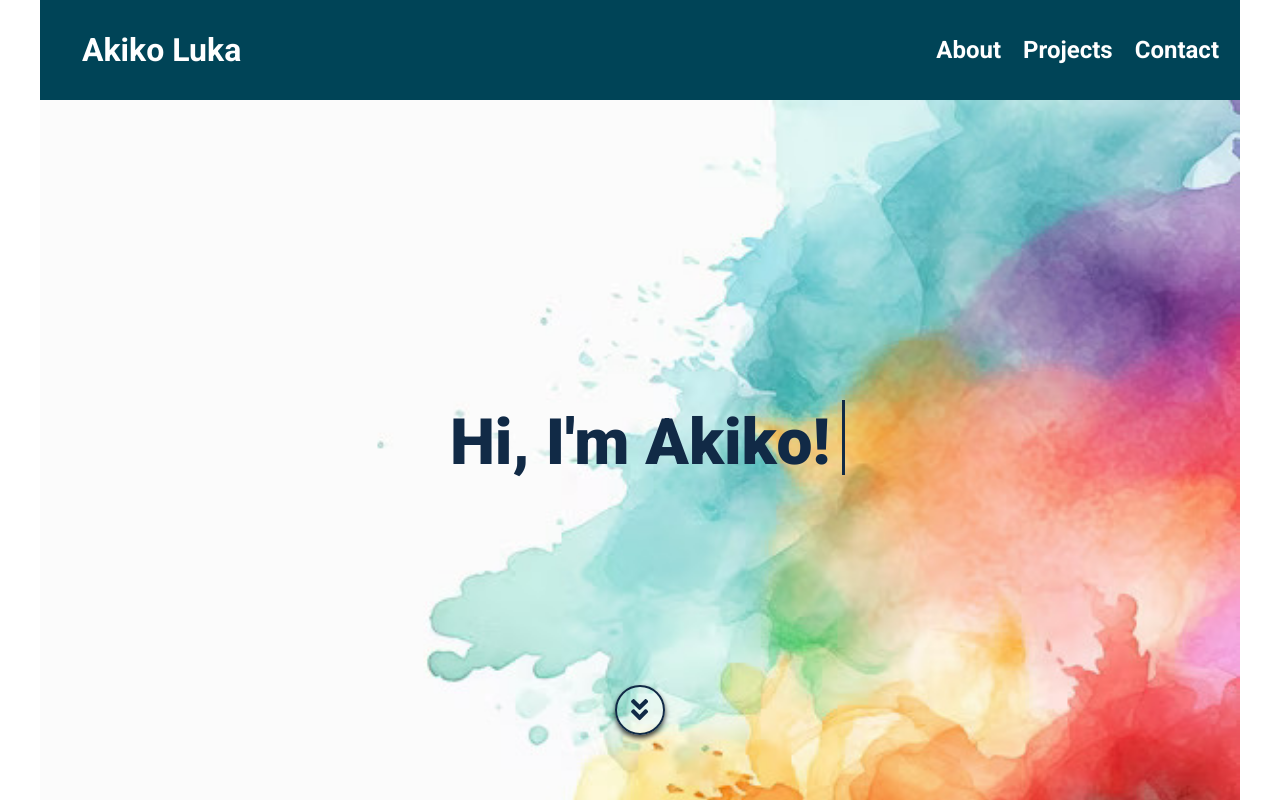
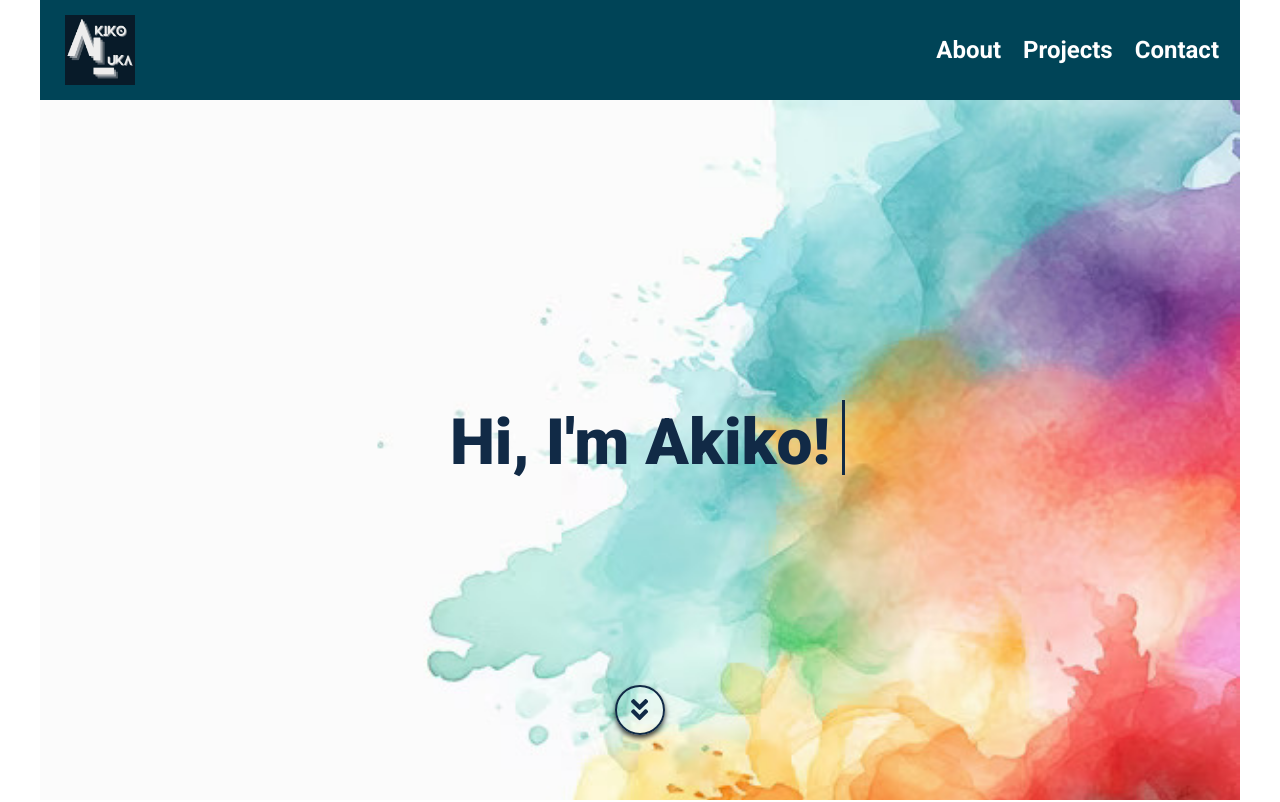
Before and after one commit to akiko-luka/akiko-portfolio, a React (Vite) app: page / in a window 1280 px wide. Shown: the top 802 px of the page. Built offline with nearby package versions, Linux system fonts and the light colour scheme.

Commit message:
add: logo; fix: shade colors

```diff
--- a/src/components/Header/Navbar.css
+++ b/src/components/Header/Navbar.css
@@ -13,11 +13,14 @@
   justify-content: space-between;
   padding: 10px;
 
-  .logo a {
-    color: var(--white);
+  .logo img {
+    /* color: var(--white);
     font-size: 2rem;
     font-weight: 600;
-    padding: 2rem;
+    padding: 2rem; */
+    width: 70px;
+    margin-left: 15px;
+    cursor: pointer;
   }
 
   .navbar__menu {
@@ -30,7 +33,7 @@
       font-size: 1.5rem;
       color: var(--white);
       padding: 10px;
-      transition: transform 300ms;
+      transition: transform 400ms ease-in-out;
     }
 
     a:hover {
--- a/src/components/Header/Navbar.jsx
+++ b/src/components/Header/Navbar.jsx
@@ -1,12 +1,12 @@
-import { Link } from "react-router-dom";
 import "./Navbar.css";
+import logo from "../../assets/logo.jpg"
 
 const Navbar = () => {
   return (
     <>
       <nav className="navbar__container">
         <div className="logo">
-          <a href="#">Akiko Luka</a>
+          <a href="#"><img src={logo} alt="" /></a>
         </div>
         <ul className="navbar__menu">
           <li><a href="#about">About</a></li>
--- a/src/components/SmallProj/SmallProj.css
+++ b/src/components/SmallProj/SmallProj.css
@@ -27,7 +27,7 @@
         /* filter: contrast(0.5); */
 
         transform: scale(1.1);
-        outline: none;
+        /* outline: none; */
 
         /* scale: 1.1;
         rotate: 1deg;
@@ -38,13 +38,14 @@
         background-color: var(--gray);
         width: 250px;
         height: 150px;
-        outline: 3px solid var(--blue);
-        outline-offset: 8px;
+        outline: none;
+        /* outline: 3px solid var(--blue);
+        outline-offset: 8px; */
         box-shadow: var(--box-shadow);
         object-fit: cover;
         object-position: center;
         margin-bottom: 1.2rem;
-        transition: all 0.4s ease-in-out;
+        transition: all 400ms ease-in-out;
       }
 
       p {
--- a/src/index.css
+++ b/src/index.css
@@ -9,9 +9,9 @@
   --blue: #112a46;
   --blue-green: #004457;
 
-  --shade1: #009284;
-  --shade2: #2cbbab;
-  --shade3: #85F9BD;
+  --shade1: #32677b;
+  --shade2: #598ca2;
+  --shade3: #81b4ca;
   --shade4: #344a53;
 
   --box-shadow: 0 3px 5px #000000c0;
@@ -56,12 +56,12 @@ a {
 /* width */
 ::-webkit-scrollbar {
   width: 1rem;
-  border: 1px solid var(--shade4);
 }
 
 /* Track */
 ::-webkit-scrollbar-track {
   background: var(--shade4);
+  border: 3px solid var(--shade2);
 }
 
 /* Handle */
```
